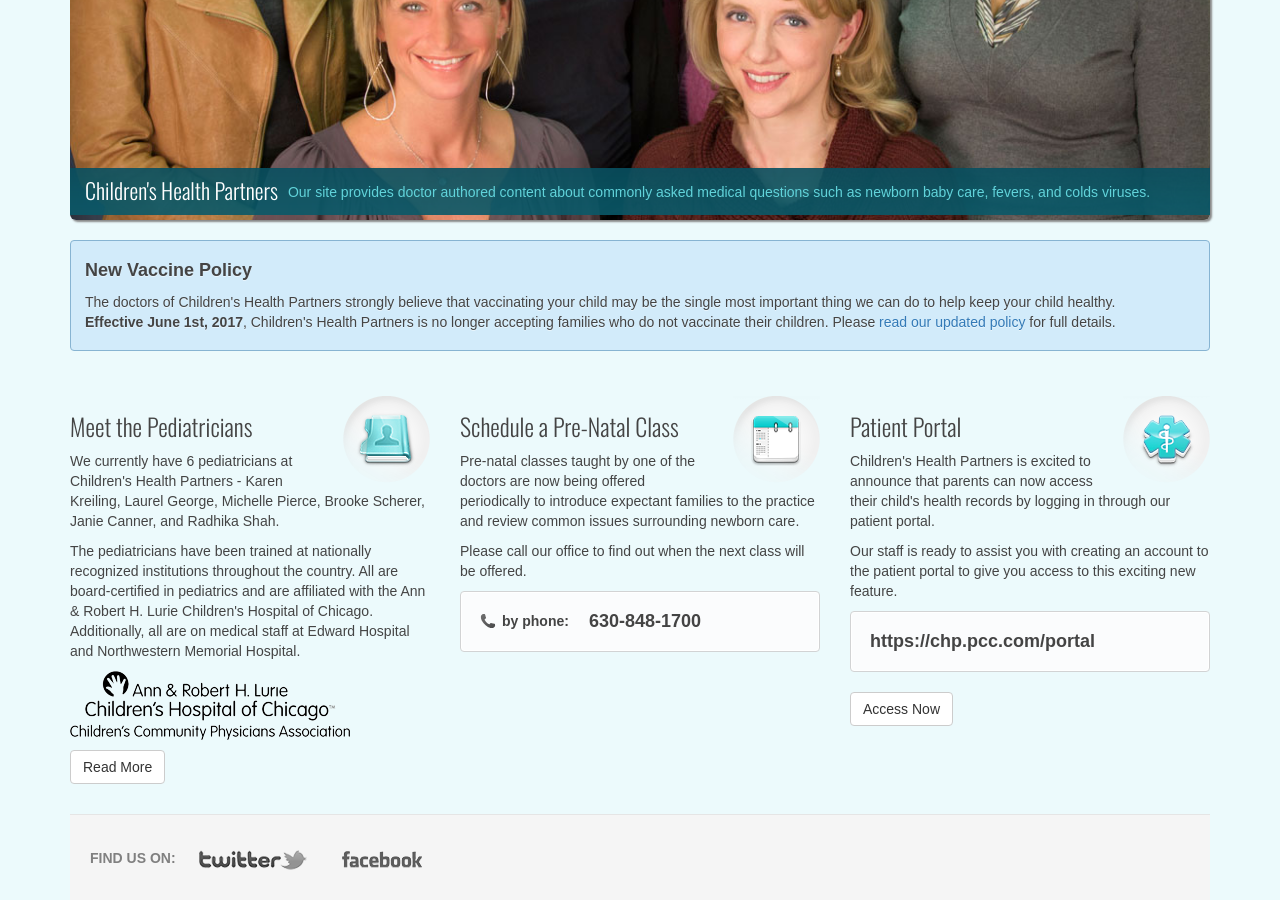
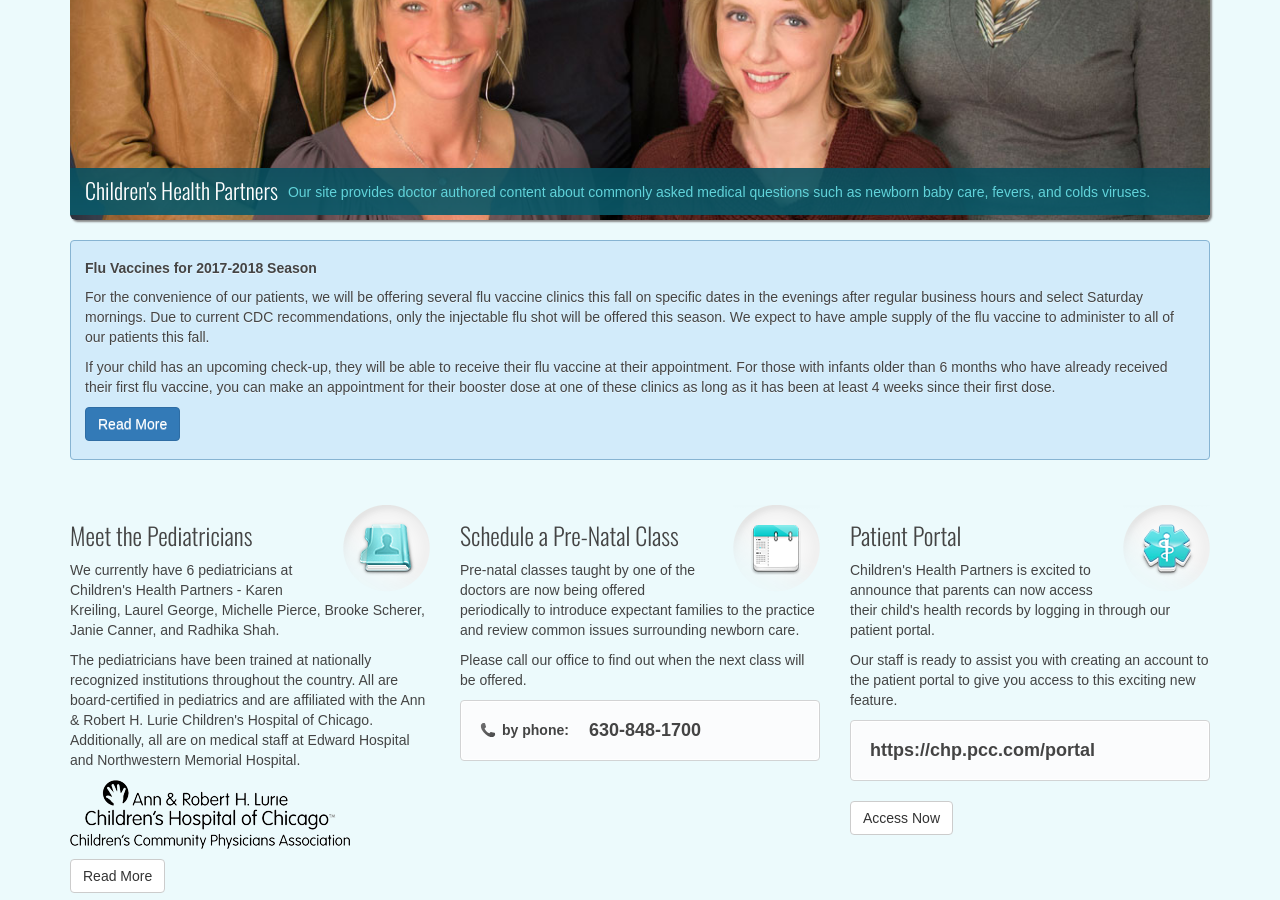
Before and after one commit to chpweb/web, a Jekyll site: the page built from index.html, in a window 1280 px wide and 900 px high, scrolled down 532 px. Built offline with Jekyll 4.4.1, drawn with Linux system fonts in a browser that asks for light colours; some web fonts are replaced; comment, search, counter and statistics services are not loaded; some of the changed lines change nothing that is shown.

Commit message:
Update index.html

```diff
--- a/index.html
+++ b/index.html
@@ -18,7 +18,7 @@
       </div>
     </div>
   </section>
-
+  <!--
   <section>
     <div class="home-info">
 	<h4>New Vaccine Policy</h4>
@@ -28,8 +28,9 @@
 		<a href="/vaccine-policy.html">read our updated policy</a> for full details.</p>
     </div>
   </section>
+  -->
+  <section>
 	<!--
-  <section>
 		<div class="home-info">
           	<h5>Beat the Summer Rush</h5>
           	<p>It is not too early to start planning for the 2015/2016 school year.  Avoid the summer rush for school and sports physicals and make your child's appointment this spring.  We are currently scheduling appointments through May.  School physicals are needed for all students entering kindergarten, 6th and 9th grades.</p>
@@ -40,14 +41,13 @@
           		<p>Children's Health Partners will be open for shortened office hours, from 8:30 AM until 12:30 PM, on Monday, December 26th and Monday, January 2nd in observance of the Christmas and New Year's holidays.  We will be open our normal Saturday hours on both December 24th and December 31st for sick appointments only.</p>
 		</div>
 	-->
-	<!--
 	<div class="home-info">
-		<h5>Flu Vaccines for 2016-2017 Season - Updated 10/3/16</h5>
-		<p>For the convenience of our patients, we will be offering several flu vaccine clinics this fall on specific dates in the evenings after regular business hours and select Saturday mornings.  Due to current CDC recommendations, only the injectable flu shot will be offered this season.  We expect to have ample supply of the flu vaccine to administer to all of our patients this fall.</p><p></p>Four additional flu vaccine clinics in late October and early November are now being scheduled for all patients over the age of 6 months.  The dates are Wednesdays, October 26th and November 2nd from 5-8pm, and Saturdays, October 29th and November 5th, from 9am to 12pm.  If your child has an upcoming check-up, they will be able to receive their flu vaccine at their appointment.  For those with infants older than 6 months who have already received their first flu vaccine, you can make an appointment for their booster dose at one of these clinics as long as it has been at least 4 weeks since their first dose.</p>
+		<h5>Flu Vaccines for 2017-2018 Season</h5>
+		<p>For the convenience of our patients, we will be offering several flu vaccine clinics this fall on specific dates in the evenings after regular business hours and select Saturday mornings.  Due to current CDC recommendations, only the injectable flu shot will be offered this season.  We expect to have ample supply of the flu vaccine to administer to all of our patients this fall.</p><p>If your child has an upcoming check-up, they will be able to receive their flu vaccine at their appointment.  For those with infants older than 6 months who have already received their first flu vaccine, you can make an appointment for their booster dose at one of these clinics as long as it has been at least 4 weeks since their first dose.</p>
 		<p><a class="btn btn-medium btn-primary" href="/health_info/influenza-vaccination.html">Read More <i class="icon-arrow-right"></i></a></p>
-	</div>
+	  </div>
   </section>
-  -->
+
   <section>
     <div class="row">
       <div class="col-xs-12 col-md-4">
```
